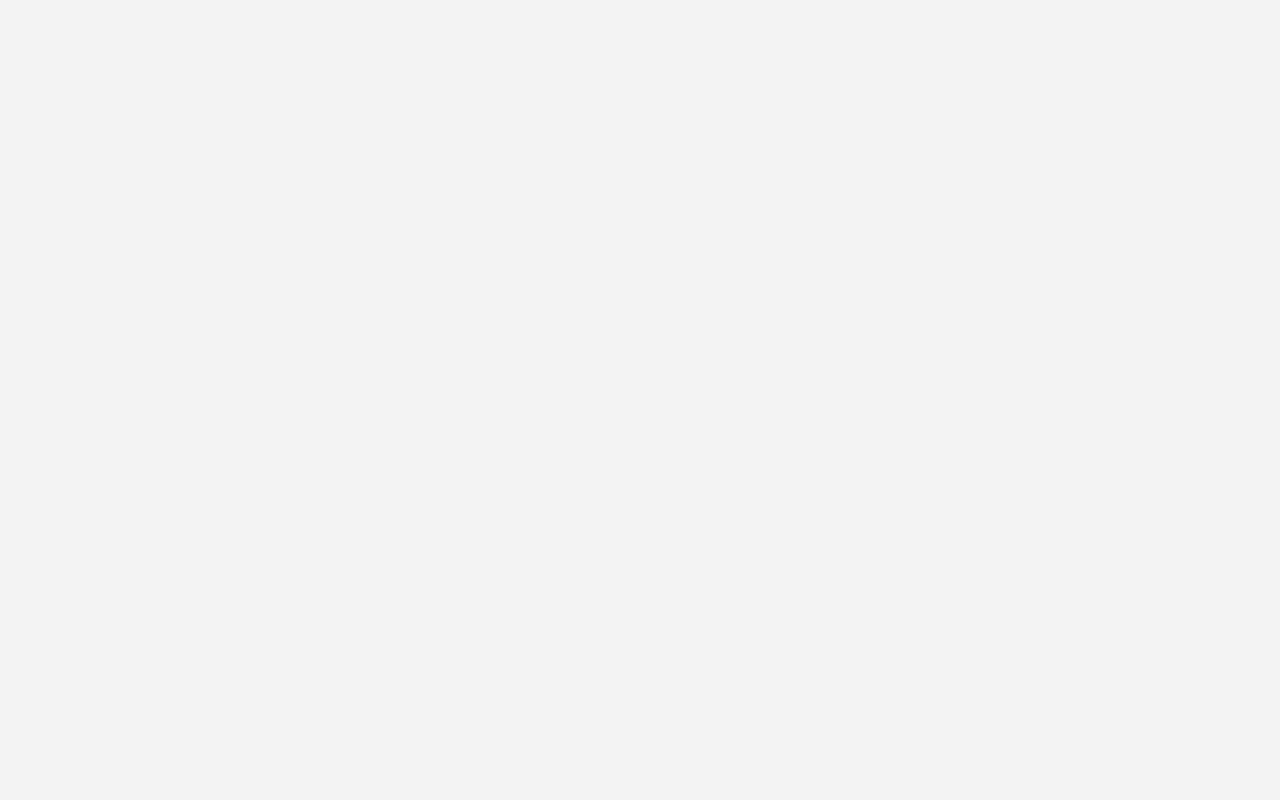
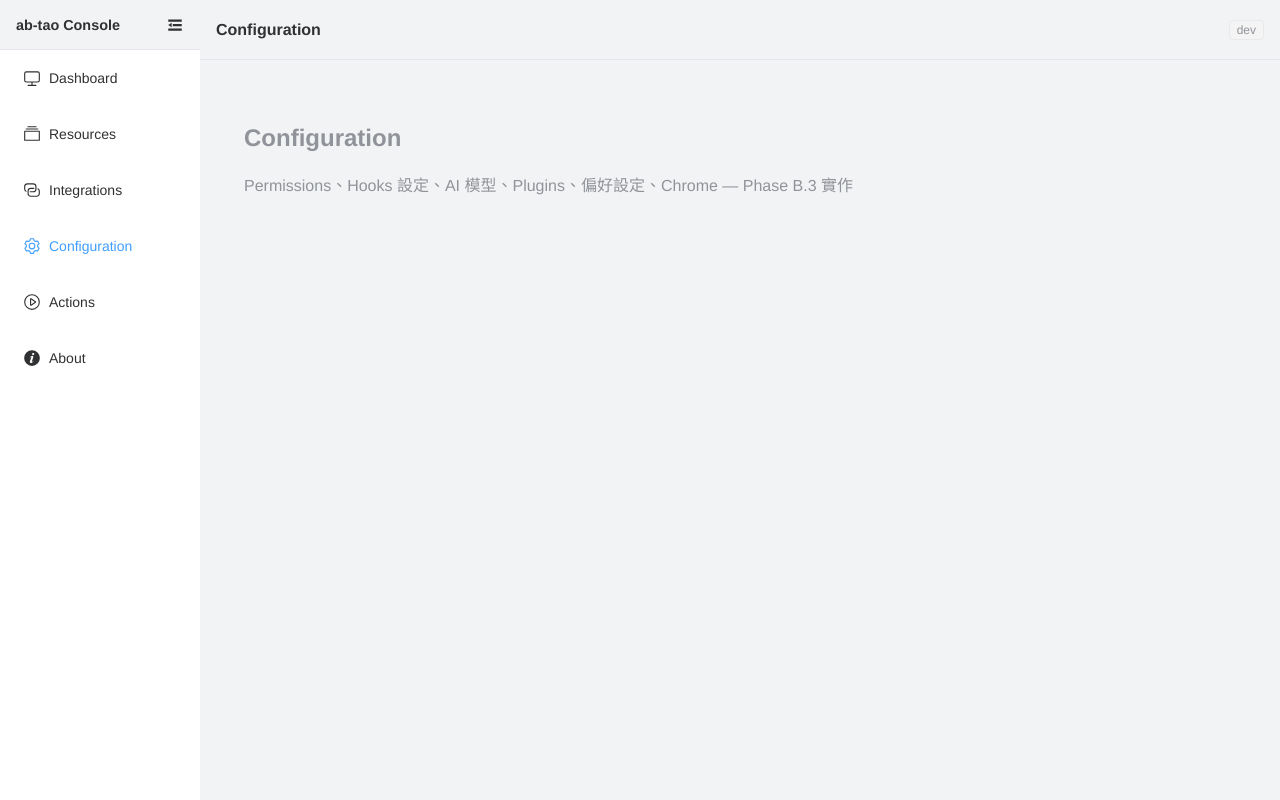
Before and after one commit to AlvinBian/ab-tao, a Vue app in the folder apps/console/: page /configuration in a window 1280 px wide. Before the commit this address had no page. Built offline with nearby package versions, Linux system fonts and the light colour scheme.

Commit message:
feat(console): Batch B Wave B.1 — 6 區路由 + ConsoleLayout flat sidebar + SectionTabs 組件骨架

```diff
--- /dev/null
+++ b/apps/console/src/components/SectionTabs.vue
@@ -0,0 +1,88 @@
+<script setup lang="ts">
+import type { ComputedRef, Ref } from "vue";
+import { ref, watch } from "vue";
+import { useRoute, useRouter } from "vue-router";
+
+// ── 型別定義 ─────────────────────────────────────────────────────────────────
+export interface SectionTabConfig {
+	key: string;
+	label: string;
+	badge?: ComputedRef<string | number> | Ref<string | number>;
+}
+
+// ── Props ────────────────────────────────────────────────────────────────────
+const props = defineProps<{
+	tabs: SectionTabConfig[];
+	defaultTab?: string;
+}>();
+
+// ── URL ?tab= 雙向同步 ───────────────────────────────────────────────────────
+const route = useRoute();
+const router = useRouter();
+
+const activeTab = ref<string>(
+	(route.query.tab as string | undefined) ??
+		props.defaultTab ??
+		props.tabs[0]?.key ??
+		"",
+);
+
+// URL 變化 → 本地狀態（瀏覽器前進 / 後退）
+watch(
+	() => route.query.tab,
+	(val) => {
+		const next = val as string | undefined;
+		if (next && next !== activeTab.value) {
+			activeTab.value = next;
+		}
+	},
+);
+
+// 使用者點擊 tab → 更新 URL（replace 不累積歷史堆疊）
+function onTabChange(key: string): void {
+	activeTab.value = key;
+	void router.replace({ query: { ...route.query, tab: key } });
+}
+</script>
+
+<template>
+  <el-tabs
+    v-model="activeTab"
+    class="section-tabs"
+    @tab-change="onTabChange"
+  >
+    <el-tab-pane
+      v-for="tab in tabs"
+      :key="tab.key"
+      :name="tab.key"
+    >
+      <template #label>
+        <span class="section-tab-label">
+          {{ tab.label }}
+          <el-badge
+            v-if="tab.badge !== undefined"
+            :value="tab.badge"
+            class="section-tab-badge"
+          />
+        </span>
+      </template>
+      <slot :name="tab.key" />
+    </el-tab-pane>
+  </el-tabs>
+</template>
+
+<style scoped>
+.section-tabs {
+  width: 100%;
+}
+
+.section-tab-label {
+  display: inline-flex;
+  align-items: center;
+  gap: 6px;
+}
+
+.section-tab-badge {
+  vertical-align: middle;
+}
+</style>
--- a/apps/console/src/layouts/ConsoleLayout.vue
+++ b/apps/console/src/layouts/ConsoleLayout.vue
@@ -1,21 +1,15 @@
 <script setup lang="ts">
 import {
-	CircleCheck,
 	Connection,
-	Cpu,
-	DataAnalysis,
-	Document,
 	Expand,
 	Files,
 	Fold,
-	Menu,
+	InfoFilled,
 	Monitor,
-	Odometer,
-	Operation,
 	Setting,
-	Tools,
+	VideoPlay,
 } from "@element-plus/icons-vue";
-import { computed, ref, watch } from "vue";
+import { computed, ref } from "vue";
 import { useRoute } from "vue-router";
 
 const route = useRoute();
@@ -26,127 +20,27 @@ const collapseIcon = computed(() => (isCollapsed.value ? Expand : Fold));
 const appVersion = import.meta.env.VITE_APP_VERSION ?? "dev";
 
 // biome-ignore lint/correctness/noUnusedVariables: used in template
-const menuItems = [
-	{
-		key: "view",
-		label: "檢視",
-		icon: Monitor,
-		children: [
-			{ path: "/overview", label: "Overview", icon: Monitor },
-			{ path: "/state", label: "State & Drift", icon: Document },
-			{ path: "/memory", label: "Memory & Plans", icon: Files },
-			{ path: "/mcp", label: "MCP 伺服器", icon: Connection },
-			{ path: "/hooks", label: "Hooks 健檢狀態", icon: CircleCheck },
-			{ path: "/repos", label: "Repos", icon: DataAnalysis },
-			{ path: "/techstacks", label: "技術棧", icon: Menu },
-			{ path: "/environment", label: "環境資訊", icon: Cpu },
-		],
-	},
-	{
-		key: "resources",
-		label: "資源管理",
-		icon: Files,
-		children: [
-			{ path: "/resources/skills", label: "Skills", icon: Menu },
-			{ path: "/resources/commands", label: "Commands", icon: Document },
-			{ path: "/resources/agents", label: "Agents", icon: Connection },
-			{ path: "/resources/rules", label: "Rules", icon: Files },
-		],
-	},
-	{
-		key: "config",
-		label: "配置中心",
-		icon: Setting,
-		children: [
-			{ path: "/config/permissions", label: "Permissions", icon: Setting },
-			{ path: "/config/ai", label: "AI 模型", icon: DataAnalysis },
-			{ path: "/config/hooks", label: "Hooks 啟用設定", icon: Odometer },
-			{ path: "/config/plugins", label: "Claude 擴充套件", icon: Tools },
-			{ path: "/config/preferences", label: "偏好設定", icon: Setting },
-			{ path: "/config/chrome", label: "Chrome 優化", icon: Monitor },
-		],
-	},
-	{
-		key: "actions",
-		label: "執行動作",
-		icon: Tools,
-		children: [
-			{ path: "/actions/setup", label: "Setup 精靈", icon: Tools },
-			{ path: "/actions/scan", label: "技術棧掃描", icon: Operation },
-			{ path: "/actions/sync", label: "Sync 同步", icon: Connection },
-			{ path: "/actions/restore", label: "還原備份", icon: Files },
-		],
-	},
-];
+const navItems = [
+	{ path: "/dashboard", label: "Dashboard", icon: Monitor },
+	{ path: "/resources", label: "Resources", icon: Files },
+	{ path: "/integrations", label: "Integrations", icon: Connection },
+	{ path: "/configuration", label: "Configuration", icon: Setting },
+	{ path: "/actions", label: "Actions", icon: VideoPlay },
+	{ path: "/about", label: "About", icon: InfoFilled },
+] as const;
 
 // biome-ignore lint/correctness/noUnusedVariables: used in template
 const activeMenu = computed(() => route.path);
-
-// 路徑 → group key
-function groupKeyForPath(path: string): string {
-	if (path.startsWith("/resources")) return "resources";
-	if (path.startsWith("/config")) return "config";
-	if (path.startsWith("/actions")) return "actions";
-	return "view";
-}
-
-// localStorage 持久化展開狀態
-const STORAGE_KEY = "ab-tao-console-opened-menu";
-
-function loadSavedMenus(): string[] {
-	try {
-		const saved = localStorage.getItem(STORAGE_KEY);
-		if (saved) {
-			const parsed = JSON.parse(saved);
-			if (Array.isArray(parsed)) return parsed;
-		}
-	} catch {
-		// ignore
-	}
-	return [groupKeyForPath(route.path)];
-}
-
-const openedMenus = ref<string[]>(loadSavedMenus());
-
-function saveMenus(keys: string[]) {
-	openedMenus.value = keys;
-	try {
-		localStorage.setItem(STORAGE_KEY, JSON.stringify(keys));
-	} catch {
-		// ignore
-	}
-}
-
-// biome-ignore lint/correctness/noUnusedVariables: used in template
-function handleMenuOpen(key: string) {
-	saveMenus([key]);
-}
-
-// biome-ignore lint/correctness/noUnusedVariables: used in template
-function handleMenuClose(key: string) {
-	saveMenus(openedMenus.value.filter((k) => k !== key));
-}
-
-// 路由切換時自動展開對應 group
-watch(
-	() => route.path,
-	(path) => {
-		const key = groupKeyForPath(path);
-		if (!openedMenus.value.includes(key)) {
-			saveMenus([key]);
-		}
-	},
-);
 </script>
 
 <template>
   <el-container class="console-layout" style="height: 100vh">
-    <el-aside :width="isCollapsed ? '64px' : '220px'" style="transition: width 0.2s">
+    <el-aside :width="isCollapsed ? '64px' : '200px'" style="transition: width 0.2s">
       <div class="sidebar-header">
         <span v-if="!isCollapsed" class="sidebar-title">ab-tao Console</span>
         <el-icon
           :size="18"
-          style="cursor:pointer"
+          style="cursor: pointer"
           @click="isCollapsed = !isCollapsed"
         >
           <component :is="collapseIcon" />
@@ -154,45 +48,40 @@ watch(
       </div>
       <el-menu
         :default-active="activeMenu"
-        :default-openeds="openedMenus"
         :collapse="isCollapsed"
-        unique-opened
         router
         style="border-right: none; height: calc(100% - 50px); overflow-y: auto"
-        @open="handleMenuOpen"
-        @close="handleMenuClose"
       >
-        <el-sub-menu
-          v-for="group in menuItems"
-          :key="group.key"
-          :index="group.key"
-        >
-          <template #title>
-            <el-icon><component :is="group.icon" /></el-icon>
-            <span>{{ group.label }}</span>
-          </template>
         <el-menu-item
-            v-for="item in group.children"
+          v-for="item in navItems"
           :key="item.path"
           :index="item.path"
         >
           <el-icon><component :is="item.icon" /></el-icon>
-            <span>{{ item.label }}</span>
+          <template #title>{{ item.label }}</template>
         </el-menu-item>
-        </el-sub-menu>
       </el-menu>
     </el-aside>
 
     <el-container>
-      <el-header style="padding: 0 16px; display:flex; align-items:center; border-bottom: 1px solid var(--el-border-color-light)">
-        <span style="flex:1; font-weight: 600; font-size: 1rem">
+      <el-header
+        style="
+          padding: 0 16px;
+          display: flex;
+          align-items: center;
+          border-bottom: 1px solid var(--el-border-color-light);
+        "
+      >
+        <span style="flex: 1; font-weight: 600; font-size: 1rem">
           {{ route.meta.title ?? 'ab-tao Console' }}
         </span>
         <el-tag type="info" size="small">{{ appVersion }}</el-tag>
       </el-header>
 
-      <el-main style="overflow-y: auto; padding: 20px">
+      <el-main style="overflow-y: auto; padding: 0">
+        <div class="console-content">
           <RouterView />
+        </div>
       </el-main>
     </el-container>
   </el-container>
@@ -220,4 +109,10 @@ watch(
   white-space: nowrap;
   text-overflow: ellipsis;
 }
+
+.console-content {
+  max-width: 1600px;
+  margin: 0 auto;
+  padding: 24px;
+}
 </style>
--- a/apps/console/src/router/index.ts
+++ b/apps/console/src/router/index.ts
@@ -1,151 +1,119 @@
-import { createRouter, createWebHistory } from "vue-router";
+import {
+	createRouter,
+	createWebHistory,
+	type RouteLocationGeneric,
+} from "vue-router";
+
+// ── 舊路由向後相容映射（24 條）────────────────────────────────────────────────
+const REDIRECT_MAP: Record<string, { path: string; tab: string }> = {
+	"/overview": { path: "/dashboard", tab: "overview" },
+	"/state": { path: "/dashboard", tab: "state" },
+	"/environment": { path: "/dashboard", tab: "environment" },
+	"/memory": { path: "/resources", tab: "memory" },
+	"/resources/skills": { path: "/resources", tab: "skills" },
+	"/resources/commands": { path: "/resources", tab: "commands" },
+	"/resources/agents": { path: "/resources", tab: "agents" },
+	"/resources/rules": { path: "/resources", tab: "rules" },
+	"/mcp": { path: "/integrations", tab: "mcp" },
+	"/hooks": { path: "/integrations", tab: "hooks" },
+	"/repos": { path: "/integrations", tab: "repos" },
+	"/techstacks": { path: "/integrations", tab: "techstacks" },
+	"/tech-stacks": { path: "/integrations", tab: "techstacks" },
+	"/config/permissions": { path: "/configuration", tab: "permissions" },
+	"/config/hooks": { path: "/configuration", tab: "hooks" },
+	"/config/ai": { path: "/configuration", tab: "ai" },
+	"/config/ai-model": { path: "/configuration", tab: "ai" },
+	"/config/plugins": { path: "/configuration", tab: "plugins" },
+	"/config/preferences": { path: "/configuration", tab: "preferences" },
+	"/config/chrome": { path: "/configuration", tab: "chrome" },
+	"/actions/setup": { path: "/actions", tab: "setup" },
+	"/actions/scan": { path: "/actions", tab: "scan" },
+	"/actions/sync": { path: "/actions", tab: "sync" },
+	"/actions/restore": { path: "/actions", tab: "restore" },
+};
+
+const redirectRoutes = Object.entries(REDIRECT_MAP).map(
+	([from, { path, tab }]) => ({
+		path: from,
+		redirect: (to: RouteLocationGeneric) => ({
+			path,
+			query: { ...to.query, tab },
+		}),
+	}),
+);
+
+// ── 6 主路由（lazy import）────────────────────────────────────────────────────
+const sectionRoutes = [
+	{
+		path: "dashboard",
+		name: "dashboard",
+		meta: { title: "Dashboard" },
+		component: () => import("@/views/sections/DashboardSection.vue"),
+	},
+	{
+		path: "resources",
+		name: "resources",
+		meta: { title: "Resources" },
+		component: () => import("@/views/sections/ResourcesSection.vue"),
+	},
+	{
+		path: "integrations",
+		name: "integrations",
+		meta: { title: "Integrations" },
+		component: () => import("@/views/sections/IntegrationsSection.vue"),
+	},
+	{
+		path: "configuration",
+		name: "configuration",
+		meta: { title: "Configuration" },
+		component: () => import("@/views/sections/ConfigurationSection.vue"),
+	},
+	{
+		path: "actions",
+		name: "actions",
+		meta: { title: "Actions" },
+		component: () => import("@/views/sections/ActionsSection.vue"),
+	},
+	{
+		path: "about",
+		name: "about",
+		meta: { title: "About" },
+		component: () => import("@/views/sections/AboutSection.vue"),
+	},
+];
 
 const router = createRouter({
 	history: createWebHistory(import.meta.env.BASE_URL),
 	routes: [
-		{
-			path: "/",
-			redirect: "/overview",
-		},
+		{ path: "/", redirect: "/dashboard" },
 		{
 			path: "/",
 			component: () => import("@/layouts/ConsoleLayout.vue"),
-			children: [
-				{
-					path: "overview",
-					name: "overview",
-					meta: { title: "總覽" },
-					component: () => import("@/views/OverviewView.vue"),
-				},
-				{
-					path: "hooks",
-					name: "hooks",
-					meta: { title: "Hooks 健檢狀態" },
-					component: () => import("@/views/HooksView.vue"),
-				},
-				{
-					path: "state",
-					name: "state",
-					meta: { title: "State & Drift" },
-					component: () => import("@/views/StateView.vue"),
-				},
-				{
-					path: "memory",
-					name: "memory",
-					meta: { title: "Memory & Plans" },
-					component: () => import("@/views/MemoryView.vue"),
-				},
-				{
-					path: "mcp",
-					name: "mcp",
-					meta: { title: "MCP 伺服器" },
-					component: () => import("@/views/McpView.vue"),
-				},
-				{
-					path: "repos",
-					name: "repos",
-					meta: { title: "Repos" },
-					component: () => import("@/views/ReposView.vue"),
-				},
-				{
-					path: "techstacks",
-					name: "techstacks",
-					meta: { title: "技術棧" },
-					component: () => import("@/views/TechStacksView.vue"),
-				},
-				{
-					path: "environment",
-					name: "environment",
-					meta: { title: "環境資訊" },
-					component: () => import("@/views/EnvironmentView.vue"),
-				},
-				{
-					path: "resources/skills",
-					name: "resources-skills",
-					meta: { title: "Skills" },
-					component: () => import("@/views/resources/SkillsView.vue"),
-				},
-				{
-					path: "resources/commands",
-					name: "resources-commands",
-					meta: { title: "Commands" },
-					component: () => import("@/views/resources/CommandsView.vue"),
-				},
-				{
-					path: "resources/agents",
-					name: "resources-agents",
-					meta: { title: "Agents" },
-					component: () => import("@/views/resources/AgentsView.vue"),
-				},
-				{
-					path: "resources/rules",
-					name: "resources-rules",
-					meta: { title: "Rules" },
-					component: () => import("@/views/resources/RulesView.vue"),
-				},
-				{
-					path: "config/permissions",
-					name: "config-permissions",
-					meta: { title: "Permissions" },
-					component: () => import("@/views/config/PermissionsView.vue"),
-				},
-				{
-					path: "config/hooks",
-					name: "config-hooks",
-					meta: { title: "Hooks 啟用設定" },
-					component: () => import("@/views/config/HooksConfigView.vue"),
-				},
-				{
-					path: "config/ai",
-					name: "config-ai",
-					meta: { title: "AI 模型" },
-					component: () => import("@/views/config/AiModelView.vue"),
-				},
-				{
-					path: "config/plugins",
-					name: "config-plugins",
-					meta: { title: "Claude 擴充套件" },
-					component: () => import("@/views/config/PluginsView.vue"),
-				},
-				{
-					path: "config/preferences",
-					name: "config-preferences",
-					meta: { title: "偏好設定" },
-					component: () => import("@/views/config/PreferencesView.vue"),
-				},
-				{
-					path: "config/chrome",
-					name: "config-chrome",
-					meta: { title: "Chrome 優化" },
-					component: () => import("@/views/config/ChromeView.vue"),
-				},
-				{
-					path: "actions/setup",
-					name: "actions-setup",
-					meta: { title: "Setup 精靈" },
-					component: () => import("@/views/actions/SetupWizardView.vue"),
-				},
-				{
-					path: "actions/scan",
-					name: "actions-scan",
-					meta: { title: "技術棧掃描" },
-					component: () => import("@/views/actions/ScanView.vue"),
-				},
-				{
-					path: "actions/sync",
-					name: "actions-sync",
-					meta: { title: "Sync 同步" },
-					component: () => import("@/views/actions/SyncView.vue"),
-				},
-				{
-					path: "actions/restore",
-					name: "actions-restore",
-					meta: { title: "還原備份" },
-					component: () => import("@/views/actions/RestoreView.vue"),
-				},
-			],
+			children: sectionRoutes,
 		},
+		...redirectRoutes,
+		{ path: "/:pathMatch(.*)*", redirect: "/dashboard" },
 	],
 });
 
+// ── ChunkLoadError 全局 retry（最多 3 次）────────────────────────────────────
+const chunkRetryCount = new Map<string, number>();
+
+router.onError((error, to) => {
+	const isChunkError =
+		error.message.includes("Failed to fetch dynamically imported module") ||
+		error.message.includes("Importing a module script failed");
+	if (!isChunkError) return;
+
+	const key = String(to.fullPath);
+	const attempts = (chunkRetryCount.get(key) ?? 0) + 1;
+	chunkRetryCount.set(key, attempts);
+
+	if (attempts <= 3) {
+		void router.replace(to.fullPath);
+	} else {
+		chunkRetryCount.delete(key);
+	}
+});
+
 export default router;
--- /dev/null
+++ b/apps/console/src/views/sections/AboutSection.vue
@@ -0,0 +1,17 @@
+<script setup lang="ts">
+// Phase B.3 填充：版本資訊、授權說明
+</script>
+
+<template>
+  <div class="section-placeholder">
+    <h2>About</h2>
+    <p>版本資訊、授權說明 — Phase B.3 實作</p>
+  </div>
+</template>
+
+<style scoped>
+.section-placeholder {
+  padding: 20px;
+  color: var(--el-text-color-secondary);
+}
+</style>
--- /dev/null
+++ b/apps/console/src/views/sections/ActionsSection.vue
@@ -0,0 +1,17 @@
+<script setup lang="ts">
+// Phase B.3 填充：Setup / Scan / Sync / Restore tabs
+</script>
+
+<template>
+  <div class="section-placeholder">
+    <h2>Actions</h2>
+    <p>Setup 精靈、技術棧掃描、Sync 同步、還原備份 — Phase B.3 實作</p>
+  </div>
+</template>
+
+<style scoped>
+.section-placeholder {
+  padding: 20px;
+  color: var(--el-text-color-secondary);
+}
+</style>
--- /dev/null
+++ b/apps/console/src/views/sections/ConfigurationSection.vue
@@ -0,0 +1,17 @@
+<script setup lang="ts">
+// Phase B.3 填充：Permissions / Hooks / AI / Plugins / Preferences / Chrome tabs
+</script>
+
+<template>
+  <div class="section-placeholder">
+    <h2>Configuration</h2>
+    <p>Permissions、Hooks 設定、AI 模型、Plugins、偏好設定、Chrome — Phase B.3 實作</p>
+  </div>
+</template>
+
+<style scoped>
+.section-placeholder {
+  padding: 20px;
+  color: var(--el-text-color-secondary);
+}
+</style>
--- /dev/null
+++ b/apps/console/src/views/sections/DashboardSection.vue
@@ -0,0 +1,17 @@
+<script setup lang="ts">
+// Phase B.3 填充：Overview / State & Drift / Environment tabs
+</script>
+
+<template>
+  <div class="section-placeholder">
+    <h2>Dashboard</h2>
+    <p>Overview、State &amp; Drift、環境資訊 — Phase B.3 實作</p>
+  </div>
+</template>
+
+<style scoped>
+.section-placeholder {
+  padding: 20px;
+  color: var(--el-text-color-secondary);
+}
+</style>
--- /dev/null
+++ b/apps/console/src/views/sections/IntegrationsSection.vue
@@ -0,0 +1,17 @@
+<script setup lang="ts">
+// Phase B.2 填充：MCP / Repos / Tech Stacks tabs
+</script>
+
+<template>
+  <div class="section-placeholder">
+    <h2>Integrations</h2>
+    <p>MCP 伺服器、Repos、技術棧 — Phase B.2 實作</p>
+  </div>
+</template>
+
+<style scoped>
+.section-placeholder {
+  padding: 20px;
+  color: var(--el-text-color-secondary);
+}
+</style>
--- /dev/null
+++ b/apps/console/src/views/sections/ResourcesSection.vue
@@ -0,0 +1,17 @@
+<script setup lang="ts">
+// Phase B.2 填充：Memory / Skills / Commands / Agents / Rules tabs
+</script>
+
+<template>
+  <div class="section-placeholder">
+    <h2>Resources</h2>
+    <p>Memory &amp; Plans、Skills、Commands、Agents、Rules — Phase B.2 實作</p>
+  </div>
+</template>
+
+<style scoped>
+.section-placeholder {
+  padding: 20px;
+  color: var(--el-text-color-secondary);
+}
+</style>
```
Lines whose indentation alone changed are shown as unchanged.
